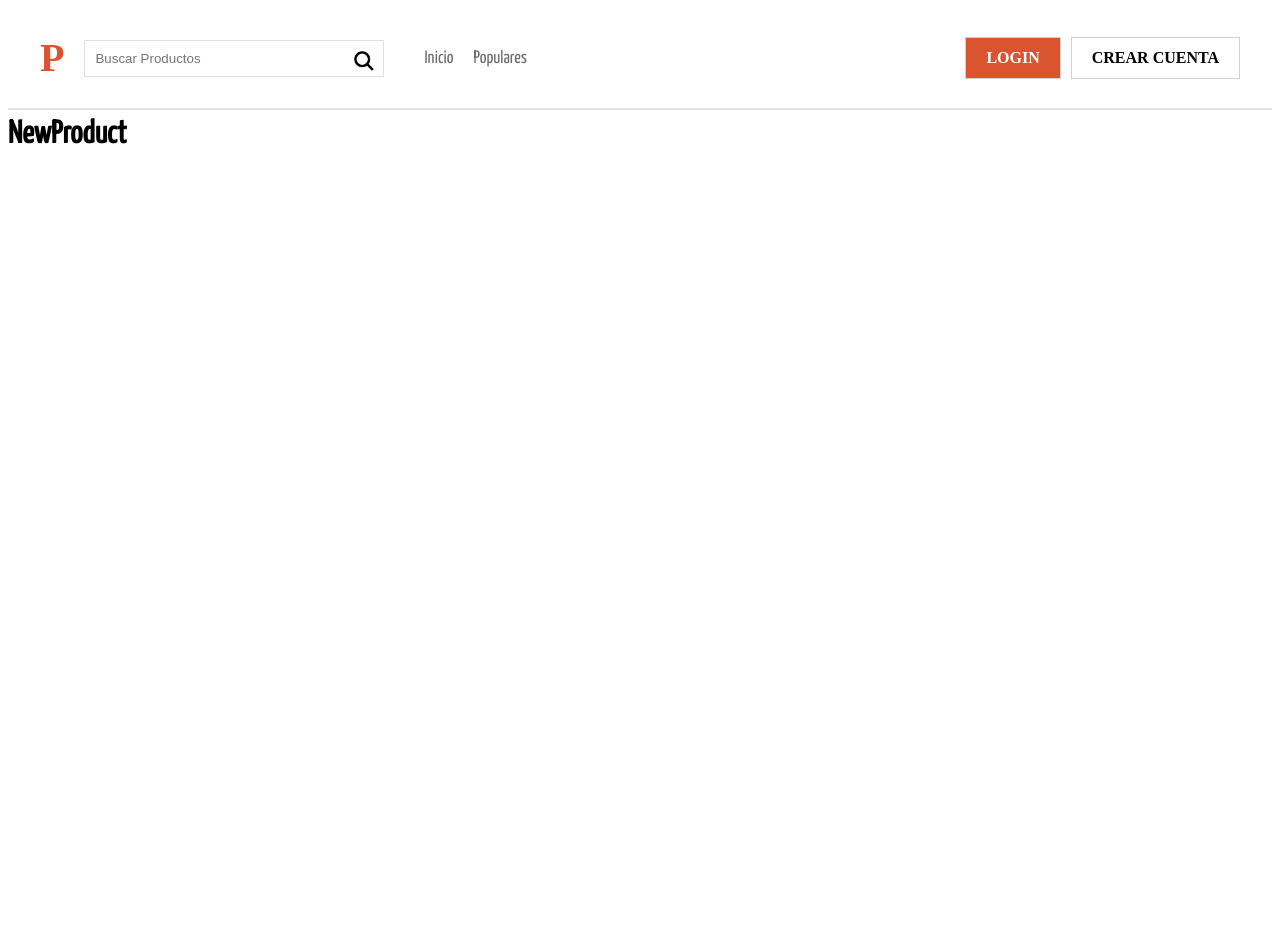
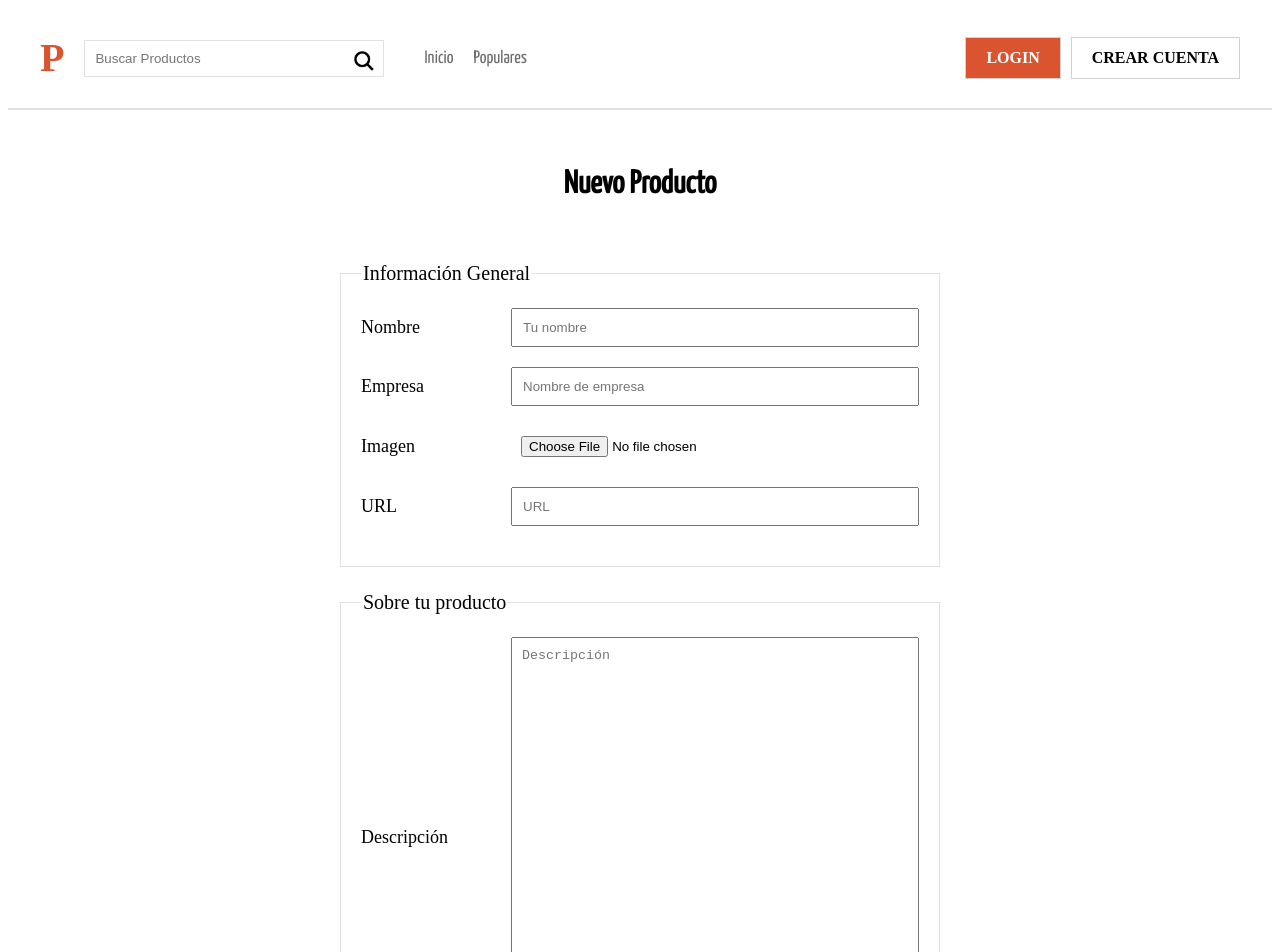
Before and after one commit to dylan-chacon/product_hunt, a Next.js app: page /nuevo-producto in a window 1280 px wide. Shown: the top 952 px of the page. Before the commit the page ends 800 px from the top, so only its background shows below. Built offline with nearby package versions, Linux system fonts and the light colour scheme; no server answers.

Commit message:
add product

```diff
--- a/components/UI/Form.js
+++ b/components/UI/Form.js
@@ -4,6 +4,13 @@ export const Form = styled.form`
     max-width: 600px;
     width: 95%;
     margin: 5rem auto 0 auto;
+
+    fieldset {
+        margin: 2rem 0;
+        border: 1px solid #e1e1e1;
+        font-size: 2rem;
+        padding: 2rem;
+    }
 `;
 
 export const Error = styled.p`
@@ -26,9 +33,13 @@ export const Field = styled.div`
         flex: 0 0 150px;
         font-size: 1.8rem;
     }
-    input {
+    input,
+    textarea {
         flex: 1;
         padding: 1rem;
+    }
+    textarea {
+        height: 400px;
     }
 `;
 
--- a/pages/nuevo-producto.js
+++ b/pages/nuevo-producto.js
@@ -1,11 +1,112 @@
 import React from 'react';
+import Router from 'next/router';
+import { css } from '@emotion/react';
 import Layout from '../components/layout/Layout';
+import useValidation from '../hooks/useValidation';
+import validateCreateProduct from '../validations/validateCreateProduct';
+import { Form, Field, InputSubmit, Error } from '../components/UI/Form';
+import firebase from '../firebase';
+
+const INITIAL_STATE = {
+    name: '',
+    company: '',
+    image: '',
+    url: '',
+    description: '',
+};
 
 const NewProduct = () => {
+    const [error, setError] = React.useState(false);
+    const {
+        values, errors, handleChange, handleSubmit, handleBlur,
+    } = useValidation(INITIAL_STATE, validateCreateProduct, null);
+    const { name, company, image, url, description } = values;
+
     return (
         <div>
             <Layout>
-                <h1>NewProduct</h1>
+                <>
+                    <h1
+                        css={css`
+                            text-align: center;
+                            margin-top: 5rem;
+                        `}
+                    >Nuevo Producto</h1>
+                    <Form onSubmit={handleSubmit} noValidate>
+                        <fieldset>
+                            <legend>Información General</legend>
+                            <Field>
+                                <label htmlFor="name">Nombre</label>
+                                <input
+                                    type="text"
+                                    id="name"
+                                    placeholder="Tu nombre"
+                                    name="name"
+                                    value={name}
+                                    onChange={handleChange}
+                                    onBlur={handleBlur}
+                                />
+                            </Field>
+                            {errors.name && <Error>{errors.name}</Error>}
+                            <Field>
+                                <label htmlFor="company">Empresa</label>
+                                <input
+                                    type="text"
+                                    id="company"
+                                    placeholder="Nombre de empresa"
+                                    name="company"
+                                    value={company}
+                                    onChange={handleChange}
+                                    onBlur={handleBlur}
+                                />
+                            </Field>
+                            {errors.company && <Error>{errors.company}</Error>}
+                            <Field>
+                                <label htmlFor="image">Imagen</label>
+                                <input
+                                    type="file"
+                                    id="image"
+                                    name="image"
+                                    value={image}
+                                    onChange={handleChange}
+                                    onBlur={handleBlur}
+                                />
+                            </Field>
+                            {errors.image && <Error>{errors.image}</Error>}
+                            <Field>
+                                <label htmlFor="url">URL</label>
+                                <input
+                                    type="url"
+                                    id="url"
+                                    placeholder="URL"
+                                    name="url"
+                                    value={url}
+                                    onChange={handleChange}
+                                    onBlur={handleBlur}
+                                />
+                            </Field>
+                            {errors.url && <Error>{errors.url}</Error>}
+                        </fieldset>
+
+                        <fieldset>
+                            <legend>Sobre tu producto</legend>
+                            <Field>
+                                <label htmlFor="description">Descripción</label>
+                                <textarea
+                                    id="description"
+                                    placeholder="Descripción"
+                                    name="description"
+                                    value={description}
+                                    onChange={handleChange}
+                                    onBlur={handleBlur}
+                                />
+                            </Field>
+                            {errors.description && <Error>{errors.description}</Error>}
+                        </fieldset>
+                        {error && <Error>{error}</Error>}
+                        <InputSubmit type="submit" value="Crear Producto" />
+                    </Form>
+                </>
             </Layout>
         </div>
     );
--- /dev/null
+++ b/validations/validateCreateProduct.js
@@ -0,0 +1,17 @@
+export default function validateCreateProduct(values) {
+    let errors = {};
+
+    if (!values.name) errors.name = "El nombre es obligatorio";
+
+    if (!values.company) errors.company = "Nombre de empresa es obligatorio";
+
+    if (!values.url) {
+        errors.url = "La URL del producto es obligatoria";
+    } else if (!/^(ftp|http|https):\/\/[^ "]+$/.test(values.url)) {
+        errors.url = "URL no válida";
+    }
+
+    if (!values.description) errors.description = "Agrega una descripción a tu producto";
+
+    return errors;
+};
```
Also changed, not shown: 1 other file (tests, documents, lock files or other folders).
